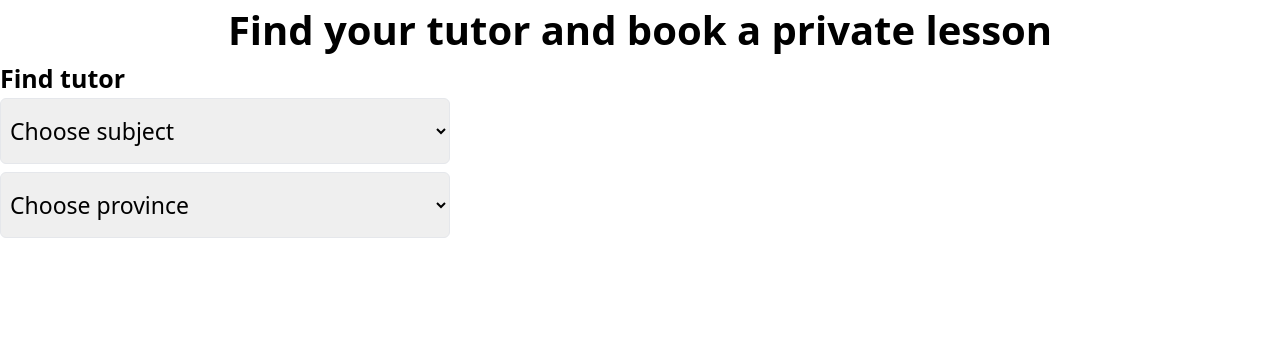
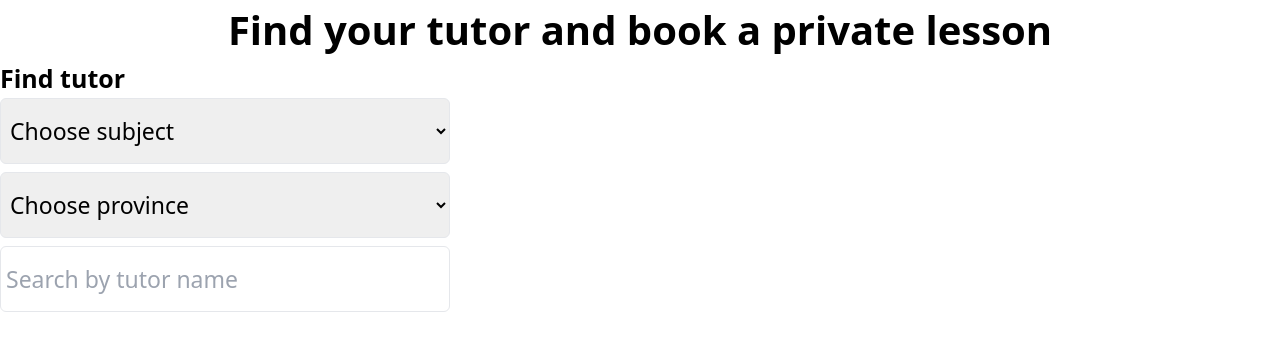
Before and after one commit to MSDoshev/teach-mate, a React (Vite) app: page / in a window 1280 px wide. Shown: the top 350 px of the page. Built offline with nearby package versions, Linux system fonts and the light colour scheme.

Commit message:
added reusable inputField component

```diff
--- a/src/Home.tsx
+++ b/src/Home.tsx
@@ -1,4 +1,5 @@
 import Dropdown from "./components/Dropdown.tsx";
+import InputField from "./components/InputField.tsx";
 import { disciplines, provinces } from "./utils/constants.ts";
 
 export default function Home() {
@@ -13,7 +14,7 @@ export default function Home() {
 
             <Dropdown arr={disciplines} defaultValue="Choose subject"/>
             <Dropdown arr={provinces} defaultValue="Choose province"/>
-
+            <InputField placeholder="Search by tutor name"/>
           </div>
         </form>
       </div>
--- /dev/null
+++ b/src/components/InputField.tsx
@@ -0,0 +1,11 @@
+type InputFieldProps={
+placeholder:string;
+}
+export default function InputField({placeholder}:InputFieldProps){
+    return(
+
+        <input className="border-[1px] border-gray-200 rounded-md text-[23px] w-[450px] px-[5px] py-[15px]" placeholder={placeholder}>
+        </input>
+
+    )
+}
```
